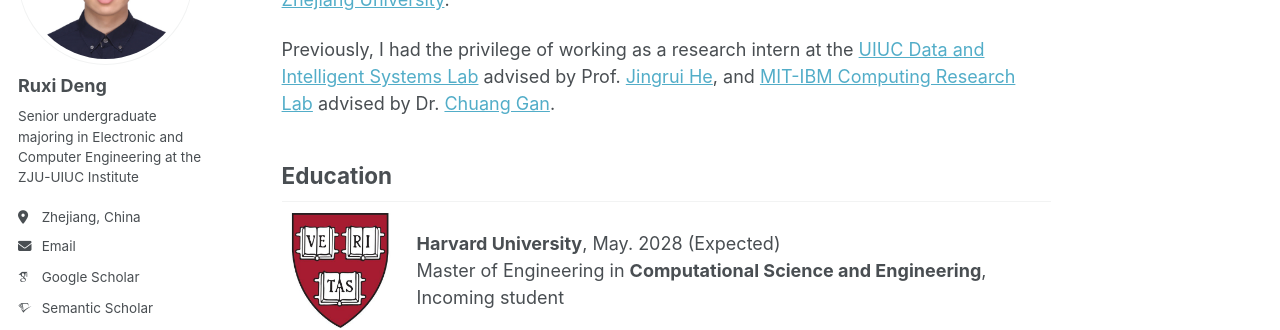
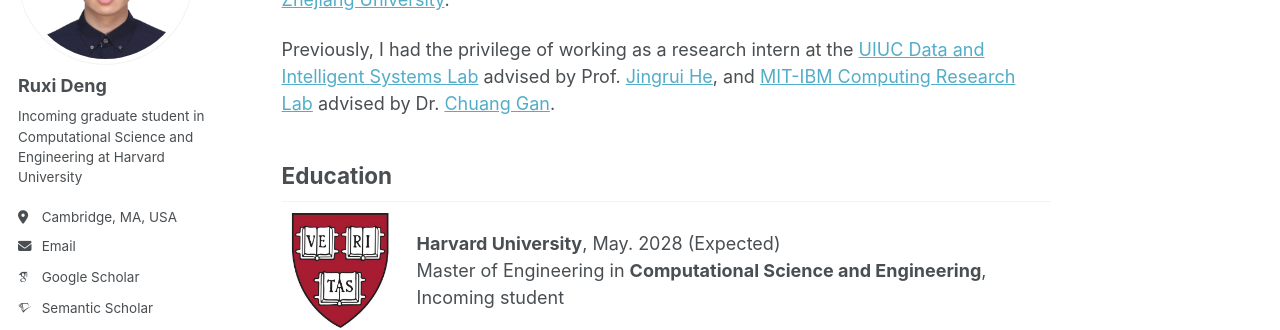
Before and after one commit to ruxideng/ruxideng.github.io, a Jekyll site: the page built from _pages/about.md, in a window 1280 px wide. Shown: the part 208-538 px from the top of the page. Built offline with Jekyll 4.4.1, drawn with Linux system fonts in a browser that asks for light colours; some web fonts are replaced; a script that is not in the unit is left out.

Commit message:
Update _config.yml

```diff
--- a/_config.yml
+++ b/_config.yml
@@ -25,9 +25,9 @@ author:
   # Biographic information
   avatar           : "profile.png"
   name             : "Ruxi Deng"
-  pronouns         : # example: "she/her"
-  bio              : "Senior undergraduate majoring in Electronic and Computer Engineering at the ZJU-UIUC Institute"
-  location         : "Zhejiang, China"
+  pronouns         : # example: "he/his"
+  bio              : "Incoming graduate student in Computational Science and Engineering at Harvard University"
+  location         : "Cambridge, MA, USA"
   # employer         : "UIUC DAIS Lab"
   uri              : # URL
   email            : "ruxid2@illinois.edu"
```
